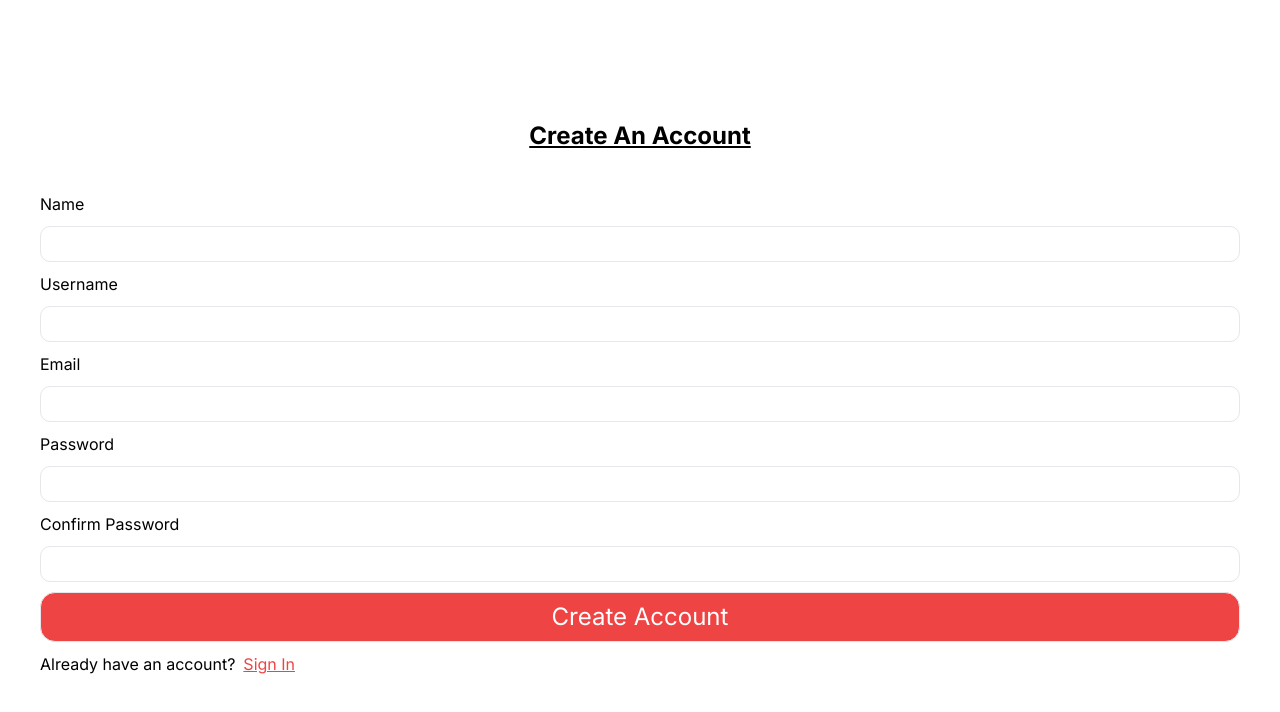
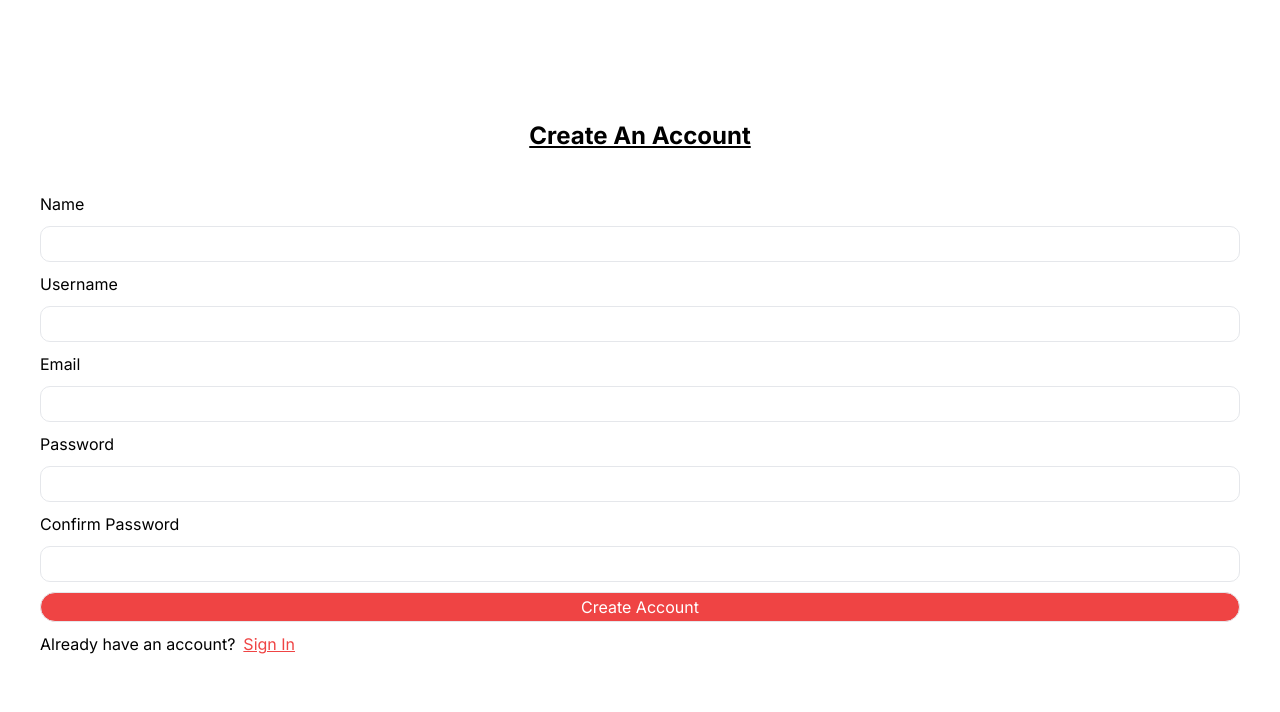
Before and after one commit to linknet-group/k3k3, a Next.js app: page / in a window 1280 px wide. Shown: the top 712 px of the page. Built offline with nearby package versions, Linux system fonts and the light colour scheme.

Commit message:
ajust push

```diff
--- a/src/components/Login/Login.tsx
+++ b/src/components/Login/Login.tsx
@@ -21,7 +21,7 @@ const Login = () => {
 
 
 
-<button type='submit' className='text-white text-2xl px-4 py-2 border rounded-[15px] bg-red-500'>Login</button>
+<button type='submit' className='text-white text-1xl py-0.5 border rounded-[15px] bg-red-500'>Login</button>
 
 <Link className='text-red-500 underline' href="/WelcomePage">welcome Page</Link>
 
--- a/src/components/SignUp/SignUp.tsx
+++ b/src/components/SignUp/SignUp.tsx
@@ -26,7 +26,7 @@ const SignUp = () => {
         <input className='border rounded-[10px] outline-gray-500 p-[5px]' type="text" />
 
 
-<button type='submit' className='text-white text-2xl px-4 py-2 border rounded-[15px] bg-red-500'>Create Account</button>
+<button type='submit' className='text-white text-1xl py-0.5  border rounded-[15px] bg-red-500'>Create Account</button>
 
 <div className="flex items-center gap-2">
 <p>Already have an account?</p>
```
